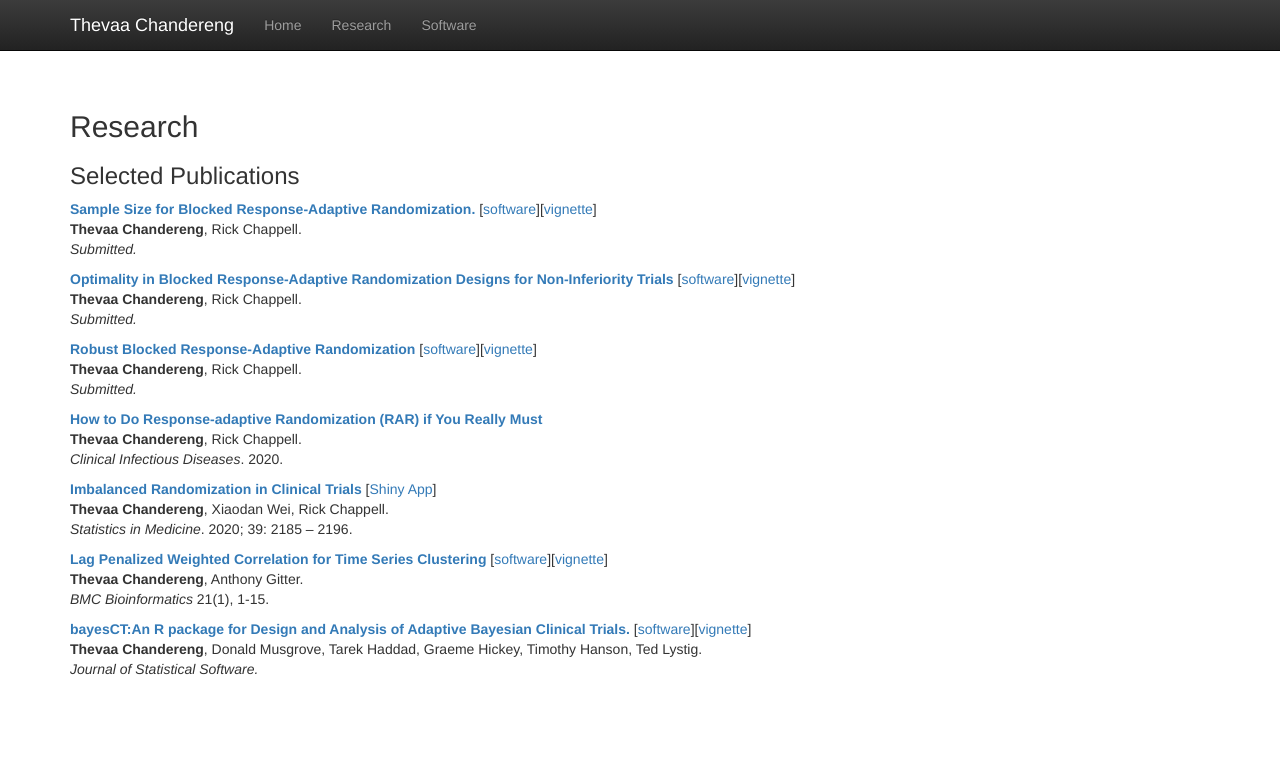
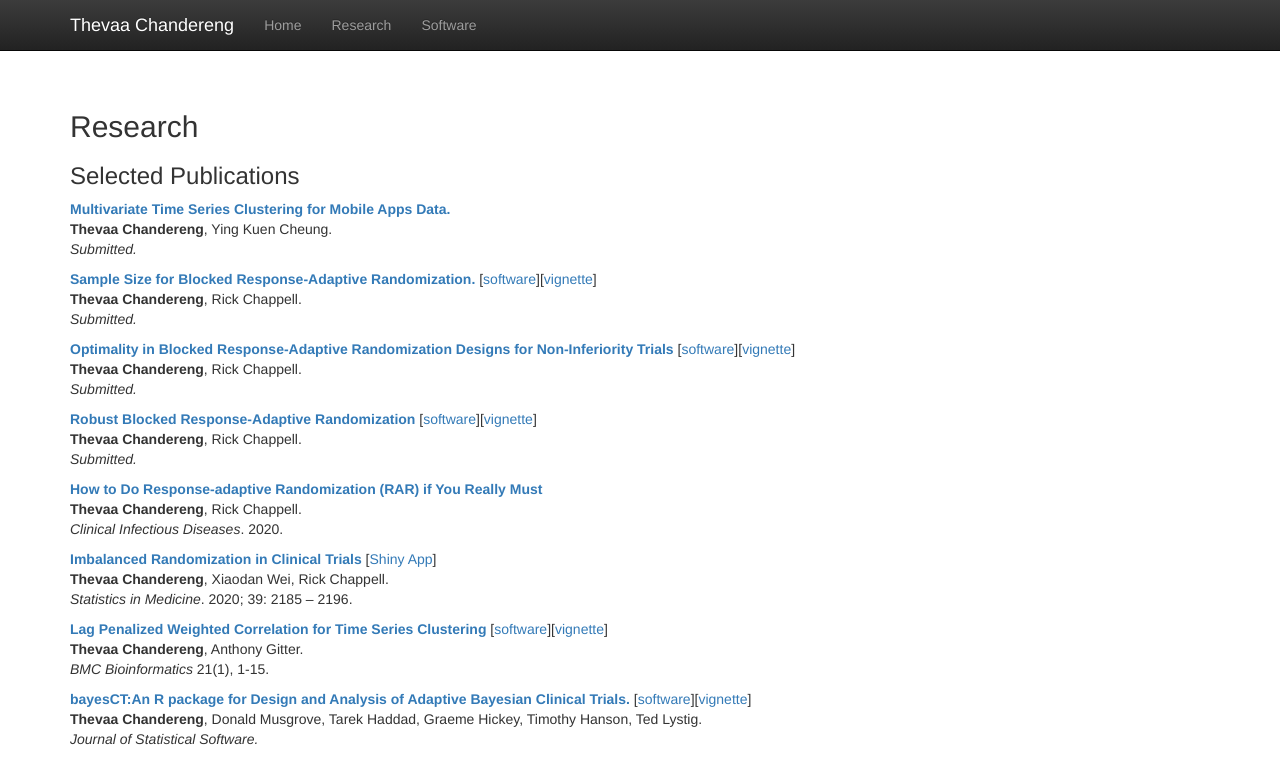
Before and after one commit to thevaachandereng/thevaachandereng.github.io, a Jekyll site: the page built from research.html, in a window 1280 px wide. Shown: the top 784 px of the page. Built offline with Jekyll 4.4.1, drawn with Linux system fonts in a browser that asks for light colours; nearby versions of some CDN libraries.

Commit message:
Update research.html

```diff
--- a/research.html
+++ b/research.html
@@ -7,6 +7,16 @@ title:  'Research'
     <h2>Research</h2>
  <!--   My research is currently supported by. -->
     <h3>Selected Publications</h3>
+
+     <p>
+    <b><a href="paper/multiapps.pdf">Multivariate Time Series Clustering for Mobile Apps Data. </a></b>
+    <br>
+    <b>Thevaa Chandereng</b>, Ying Kuen Cheung.
+    <br>
+    <i>Submitted.</i>
+    </p>
+
+
             <p>
     <b><a href="paper/samplesizeRAR.pdf">Sample Size for Blocked Response-Adaptive Randomization. </a></b> [<a href="https://thevaachandereng.github.io/blockRAR/">software</a>][<a href="https://thevaachandereng.github.io/blockRAR/articles/blockRAR.html">vignette</a>]
     <br>
@@ -55,7 +65,7 @@ title:  'Research'
     </p>
 
     <p>
-    <b><a href="https://doi.org/10.1186/s12859-019-3324-1">bayesCT:An R package for Design and Analysis of Adaptive Bayesian Clinical Trials.</a></b> [<a href="https://thevaachandereng.github.io/bayesCT/">software</a>][<a href="https://thevaachandereng.github.io/bayesCT/articles/bayesCT.html">vignette</a>]
+    <b><a href="https://thevaachandereng.github.io/bayesCT/">bayesCT:An R package for Design and Analysis of Adaptive Bayesian Clinical Trials.</a></b> [<a href="https://thevaachandereng.github.io/bayesCT/">software</a>][<a href="https://thevaachandereng.github.io/bayesCT/articles/bayesCT.html">vignette</a>]
     <br>
     <b>Thevaa Chandereng</b>, Donald Musgrove, Tarek Haddad, Graeme Hickey, Timothy Hanson, Ted Lystig.<br>
     <i>Journal of Statistical Software.</i>
```
